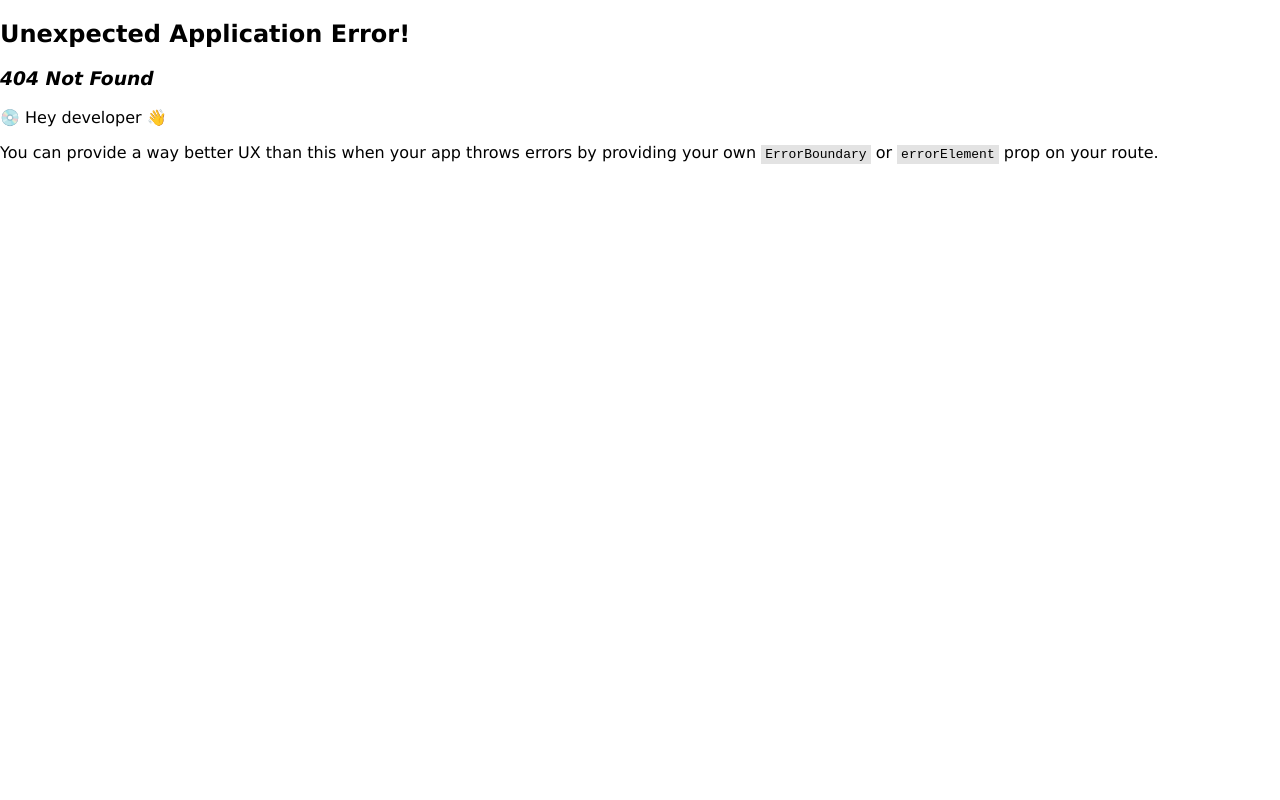
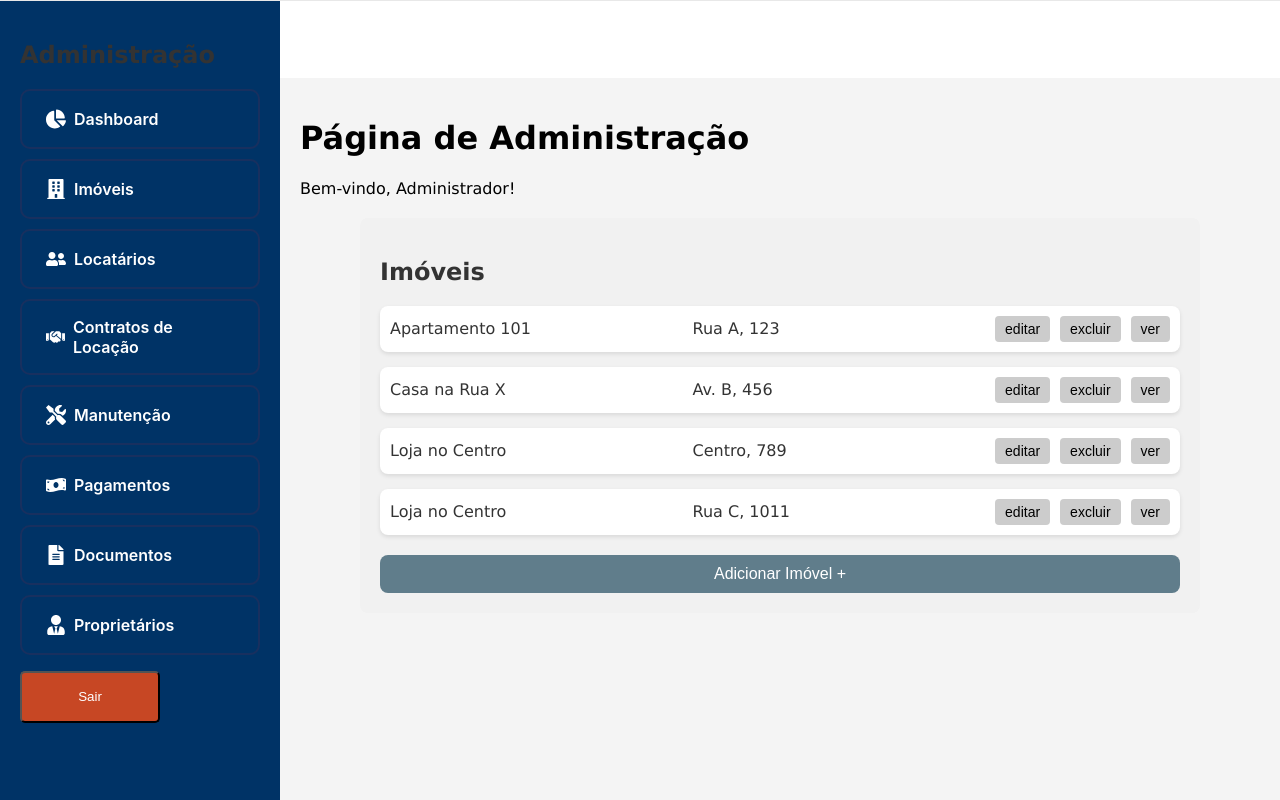
Before and after one commit to vtoriaavila/CLVimob, a React (Vite) app in the folder clvmob-presentation/: page /perfil/administrador/imoveis in a window 1280 px wide. Before the commit this address had no page. Built offline with nearby package versions, Linux system fonts and the light colour scheme.

Commit message:
ajeitando rotas pag Adm

```diff
--- a/clvmob-presentation/src/Router.jsx
+++ b/clvmob-presentation/src/Router.jsx
@@ -12,6 +12,7 @@ import PerfilAdm from "./components/perfil/PerfilAdm";
 import PerfilLocatario from "./components/perfil/PerfilLocatario";
 import PerfilProprietario from "./components/perfil/PerfilProprietario";
 import Dashboard from "./components/perfil/Dashboard";
+import Imoveis from "./components/perfil/Imoveis";
 
 const router = createBrowserRouter([
     {
@@ -61,6 +62,10 @@ const router = createBrowserRouter([
                         path: 'dashboard',
                         element: <Dashboard />,
                     },
+                    {
+                        path:'imoveis',
+                        element:<Imoveis/>
+                    },
                     // Outras rotas para administrador podem ir aqui
                 ]
             },
--- a/clvmob-presentation/src/components/perfil/Imoveis.css
+++ b/clvmob-presentation/src/components/perfil/Imoveis.css
@@ -0,0 +1,72 @@
+.imoveis-container {
+    width: 100%;
+    max-width: 800px;
+    margin: 20px auto;
+    padding: 20px;
+    background-color: #f1f1f1;
+    border-radius: 8px;
+  }
+
+  h2 {
+    font-size: 24px;
+    margin-bottom: 20px;
+    color: #333;
+  }
+
+  .imoveis-list {
+    display: flex;
+    flex-direction: column;
+    gap: 15px;
+  }
+
+  .imovel-item {
+    display: flex;
+    justify-content: space-between;
+    align-items: center;
+    padding: 10px;
+    background-color: #fff;
+    border-radius: 8px;
+    box-shadow: 0 2px 4px rgba(0, 0, 0, 0.1);
+  }
+
+  .imovel-item span {
+    flex: 1;
+    text-align: left;
+    font-size: 16px;
+    color: #333;
+  }
+
+  .imovel-actions {
+    display: flex;
+    gap: 10px;
+  }
+
+  .imovel-actions button {
+    background-color: #ccc;
+    border: none;
+    padding: 5px 10px;
+    border-radius: 4px;
+    cursor: pointer;
+    font-size: 14px;
+  }
+
+  .imovel-actions button:hover {
+    background-color: #aaa;
+  }
+
+  .add-imovel {
+    display: block;
+    width: 100%;
+    padding: 10px 0;
+    background-color: #607d8b;
+    color: white;
+    border: none;
+    border-radius: 8px;
+    cursor: pointer;
+    font-size: 16px;
+    margin-top: 20px;
+  }
+
+  .add-imovel:hover {
+    background-color: #455a64;
+  }
--- a/clvmob-presentation/src/components/perfil/Imoveis.jsx
+++ b/clvmob-presentation/src/components/perfil/Imoveis.jsx
@@ -1,15 +1,49 @@
-import './imoveis.css';
-import React from 'react';
+import React, { useState } from 'react';
+import './Imoveis.css';
 
-export default function Imoveis(){
-    return(
-            <div className="imoveis-main">
-                <h1>Imóveis</h1>
-                <div className="imoveis-quadro">
-                    <ul>
-                        <li></li>
-                    </ul>
-                </div>
+const Imoveis = () => {
+  const [imoveis, setImoveis] = useState([
+    { id: 1, nome: 'Apartamento 101', endereco: 'Rua A, 123' },
+    { id: 2, nome: 'Casa na Rua X', endereco: 'Av. B, 456' },
+    { id: 3, nome: 'Loja no Centro', endereco: 'Centro, 789' },
+    { id: 4, nome: 'Loja no Centro', endereco: 'Rua C, 1011' },
+  ]);
+
+  const adicionarImovel = () => {
+    const novoImovel = { id: imoveis.length + 1, nome: 'Novo Imóvel', endereco: 'Endereço' };
+    setImoveis([...imoveis, novoImovel]);
+  };
+
+  const excluirImovel = (id) => {
+    setImoveis(imoveis.filter(imovel => imovel.id !== id));
+  };
+
+  const verImovel = (id) => {
+    console.log('Ver Imóvel:', id);
+    // adc a lógica ainda
+  };
+
+  return (
+    <div className="imoveis-container">
+      <h2>Imóveis</h2>
+      <div className="imoveis-list">
+        {imoveis.map(imovel => (
+          <div key={imovel.id} className="imovel-item">
+            <span>{imovel.nome}</span>
+            <span>{imovel.endereco}</span>
+            <div className="imovel-actions">
+              <button onClick={() => editarImovel(imovel.id)}>editar</button>
+              <button onClick={() => excluirImovel(imovel.id)}>excluir</button>
+              <button onClick={() => verImovel(imovel.id)}>ver</button>
             </div>
-    );
-}
+          </div>
+        ))}
+      </div>
+      <button className="add-imovel" onClick={adicionarImovel}>
+        Adicionar Imóvel +
+      </button>
+    </div>
+  );
+};
+
+export default Imoveis;
--- /dev/null
+++ b/clvmob-presentation/src/components/perfil/Locatarios.jsx
@@ -0,0 +1,6 @@
+export default function Locatarios(){
+    return(
+        <div></div>
+    );
+
+}
--- a/clvmob-presentation/src/components/perfil/PerfilAdm.jsx
+++ b/clvmob-presentation/src/components/perfil/PerfilAdm.jsx
@@ -1,5 +1,7 @@
 import React from 'react';
 import Dashboard from './Dashboard';
+import Imoveis from './Imoveis';
+import { Outlet } from 'react-router-dom';
 
 
 export default function PerfilAdm() {
@@ -7,7 +9,9 @@ export default function PerfilAdm() {
         <div>
             <h1>Página de Administração</h1>
             <p>Bem-vindo, Administrador!</p>
-            <Dashboard/>
+            <Outlet/>
+            {/* <Dashboard/>
+            <Imoveis/> */}
         </div>
 
     );
--- a/clvmob-presentation/src/components/perfil/PerfilAdmSidebar.jsx
+++ b/clvmob-presentation/src/components/perfil/PerfilAdmSidebar.jsx
@@ -1,19 +1,17 @@
 import React from 'react';
-import './PerfilSidebar.css';
 import { useNavigate } from 'react-router-dom';
-import { FaChartPie, FaBuilding, FaUserFriends,FaCog, FaMoneyBillWave, FaFileAlt,FaUserTie,FaHandshake,FaTools  } from 'react-icons/fa';
-import Dashboard from './Dashboard';
+import { FaChartPie, FaBuilding, FaUserFriends, FaCog, FaMoneyBillWave, FaFileAlt, FaUserTie, FaHandshake, FaTools } from 'react-icons/fa';
+import './PerfilSidebar.css'; // Estilos da sidebar
 
 export default function PerfilAdmSidebar() {
-
-    const navigate =useNavigate();
+    const navigate = useNavigate();
 
     return (
         <div className="sidebar">
             <h2>Administração</h2>
             <ul>
-            <li><button className='button' onClick={() => navigate('/perfil/administrador/dashboard')}><FaChartPie className="icon" /> Dashboard</button></li>
-                <li><button className='button'><FaBuilding className="icon" /> Imóveis</button></li>
+                <li><button className='button' onClick={() => navigate('/perfil/administrador/dashboard')}><FaChartPie className="icon" /> Dashboard</button></li>
+                <li><button className='button' onClick={() => navigate('/perfil/administrador/imoveis')}><FaBuilding className="icon" /> Imóveis</button></li>
                 <li><button className='button'><FaUserFriends className="icon" /> Locatários</button></li>
                 <li><button className='button'><FaHandshake className="icon" /> Contratos de Locação</button></li>
                 <li><button className='button'><FaTools className="icon" /> Manutenção</button></li>
@@ -21,7 +19,7 @@ export default function PerfilAdmSidebar() {
                 <li><button className='button'><FaFileAlt className="icon" /> Documentos</button></li>
                 <li><button className='button'><FaUserTie className="icon" /> Proprietários</button></li>
             </ul>
-                <button className='button-sair'>Sair</button>
+            <button className='button-sair'>Sair</button>
         </div>
     );
 }
```
